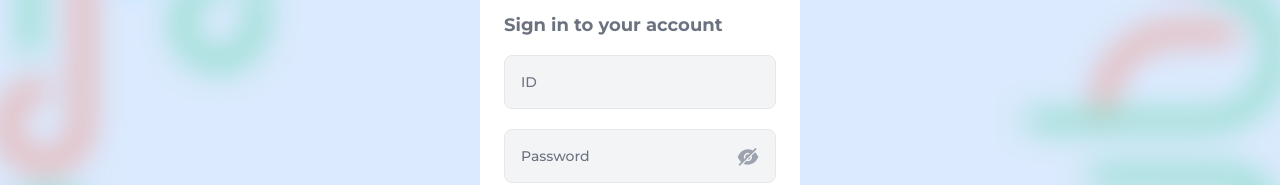
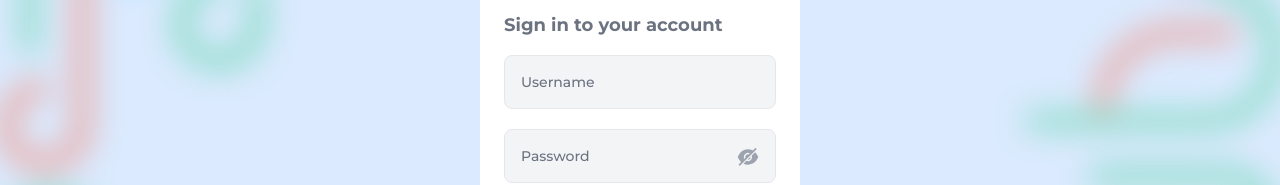
Before and after one commit to Jm-Paunlagui/Matrix-Lab-Client, a React (Create React App) app in the folder client/: page /auth in a window 1280 px wide. Shown: the part 277-462 px from the top of the page. Built offline with nearby package versions, Linux system fonts and the light colour scheme.

Commit message:
Place holder renamed, from ID to Username

```diff
--- a/client/src/views/auth/Login.js
+++ b/client/src/views/auth/Login.js
@@ -50,7 +50,7 @@ export default function Login() {
                 <input
                   className="w-full p-4 text-sm font-medium placeholder-gray-500 bg-gray-100 border border-gray-200 rounded-lg focus:outline-none focus:border-gray-400 focus:bg-white"
                   type="username"
-                  placeholder="ID"
+                  placeholder="Username"
                 />
                 <div className="relative">
                   <input
```
